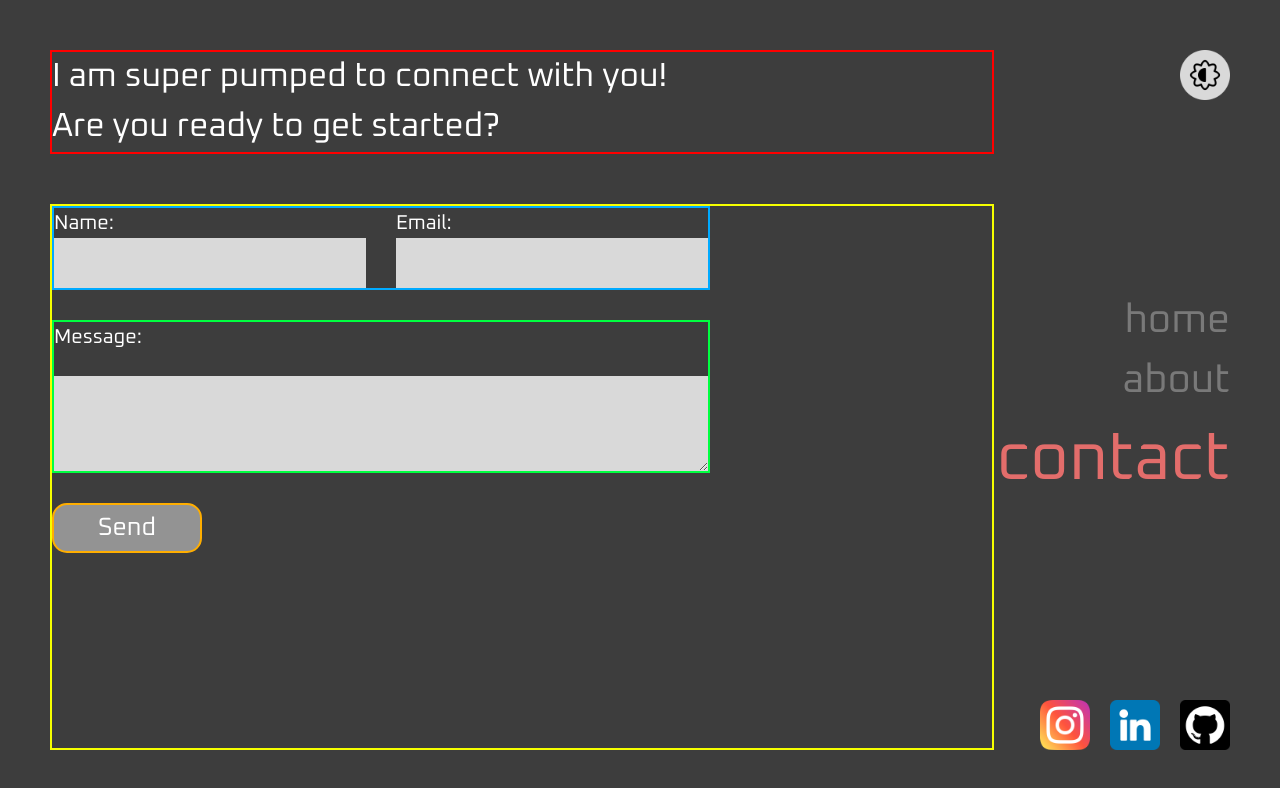
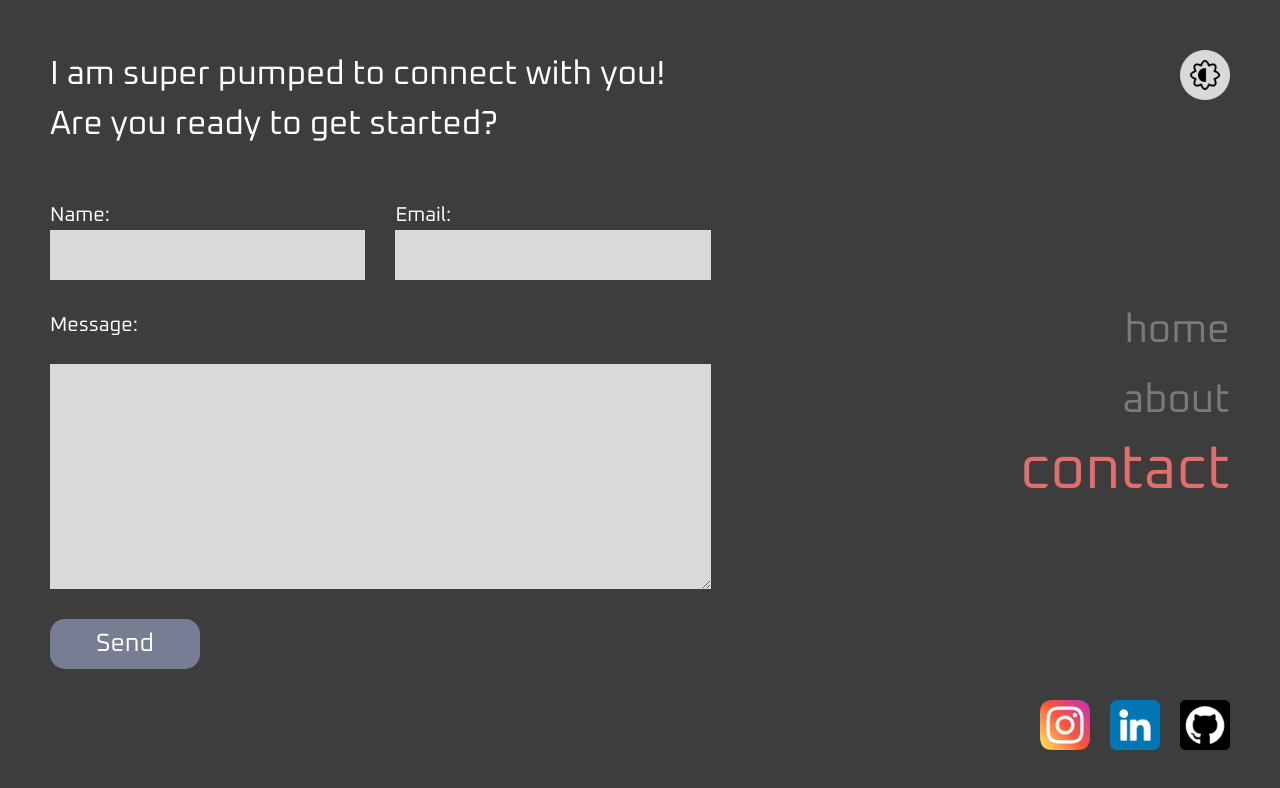
Before and after one commit to pavanhutagi/Pavan-Hutagi-Portfolio, a Next.js app in the folder pavanhutagi-portfolio/: page /contact in a window 1280 px wide. Shown: the top 788 px of the page. Built offline with nearby package versions, Linux system fonts and the light colour scheme.

Commit message:
Updated files

```diff
--- a/pavanhutagi-portfolio/package.json
+++ b/pavanhutagi-portfolio/package.json
@@ -10,6 +10,7 @@
   },
   "dependencies": {
     "@types/node": "20.5.9",
+    "@types/prop-types": "^15.7.9",
     "@types/react": "18.2.21",
     "@types/react-dom": "18.2.7",
     "autoprefixer": "10.4.15",
--- a/pavanhutagi-portfolio/src/app/about/page.tsx
+++ b/pavanhutagi-portfolio/src/app/about/page.tsx
@@ -6,13 +6,14 @@ export default function About() {
       <div className="about-container">
         <div className="text-container">
           <div className="text">
-            I'm a Web Developer at IBM, specializing in UI/UX design and
-            Frontend Development using Angular, React, NextJS, and more. I've
-            led successful projects and have database skills in MongoDB and IBM
-            DB2. I'm passionate about using my full-stack expertise for
-            environmentally sustainable solutions, and my graphic design skills
-            enhance visual appeal. My versatile skills and commitment to
-            learning are assets in the dynamic web development sector.
+            I&apos;m a Web Developer at IBM, specializing in UI/UX design and
+            Frontend Development using Angular, React, NextJS, and more.
+            I&apos;ve led successful projects and have database skills in
+            MongoDB and IBM DB2. I&apos;m passionate about using my full-stack
+            expertise for environmentally sustainable solutions, and my graphic
+            design skills enhance visual appeal. My versatile skills and
+            commitment to learning are assets in the dynamic web development
+            sector.
           </div>
         </div>
         <div className="picture-container">
--- a/pavanhutagi-portfolio/src/app/contact/style.css
+++ b/pavanhutagi-portfolio/src/app/contact/style.css
@@ -8,12 +8,10 @@
   color: white;
   font-size: 25pt;
   margin-bottom: 50px;
-  border: solid 2px red;
 }
 
 .form-container {
   flex-grow: 1;
-  border: solid 2px rgb(246, 255, 0);
 }
 
 label {
@@ -34,13 +32,13 @@ textarea {
   font-size: 25px;
   padding: 10px;
   overflow-y: scroll;
+  height: 225px;
 }
 
 .text-input-container {
   display: flex;
   gap: 30px;
   width: 70%;
-  border: solid 2px rgb(0, 170, 255);
 }
 
 .name {
@@ -56,13 +54,12 @@ textarea {
   width: 70%;
   display: flex;
   flex-direction: column;
-  border: solid 2px rgb(0, 255, 64);
 }
 
 .submit-button-container {
   margin-top: 30px;
   border-radius: 15px;
-  background-color: rgb(147, 147, 147);
+  background-color: #777d92;
   width: 150px;
   height: 50px;
   color: white;
@@ -70,7 +67,6 @@ textarea {
   display: flex;
   align-items: center;
   justify-content: center;
-  border: solid 2px rgb(255, 174, 0);
 }
 
 .submit-button-container:hover {
@@ -79,5 +75,5 @@ textarea {
 }
 
 .submit-button-container:active {
-  background-color: #c35e5c;
+  background-color: #dd807e;
 }
--- a/pavanhutagi-portfolio/src/components/navigation/style.css
+++ b/pavanhutagi-portfolio/src/components/navigation/style.css
@@ -1,16 +1,24 @@
 .nav-container {
+  text-align: right;
+  display: flex;
+  flex-direction: column;
+  gap: 10px;
+}
+
+.nav-item {
+  cursor: pointer;
   color: #797979;
   font-size: 30pt;
-  text-align: right;
+  transition: transform 0.05s ease-in-out;
+  transform-origin: right;
 }
 
 .nav-item:hover {
   color: #ffffff;
-  cursor: pointer;
-  font-size: 50pt;
+  transform: scale(1.5);
 }
 
 .nav-active {
   color: #e36d6b;
-  font-size: 50pt;
+  transform: scale(1.5);
 }
--- a/pavanhutagi-portfolio/tsconfig.json
+++ b/pavanhutagi-portfolio/tsconfig.json
@@ -20,7 +20,8 @@
     ],
     "paths": {
       "@/*": ["./src/*"]
-    }
+    },
+    "types": ["node", "react", "@types/prop-types"]
   },
   "include": [
     "next-env.d.ts",
```
Also changed, not shown: 1 other file (tests, documents, lock files or other folders).
